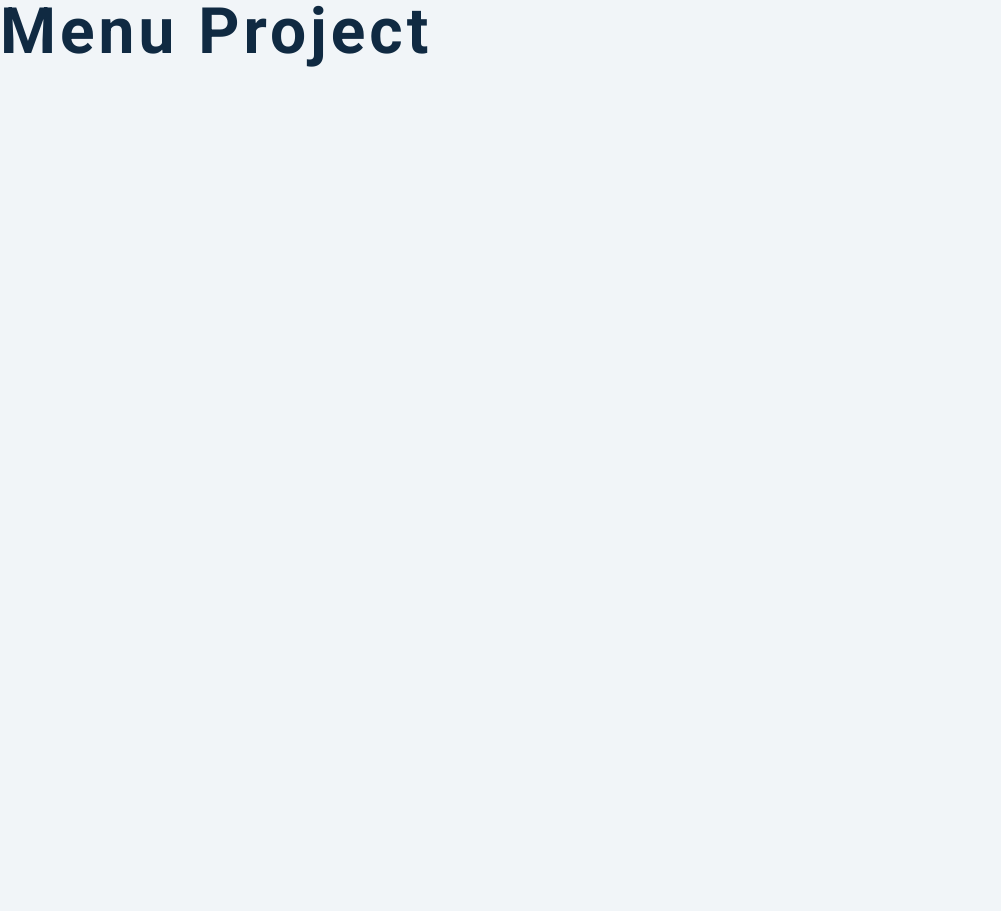
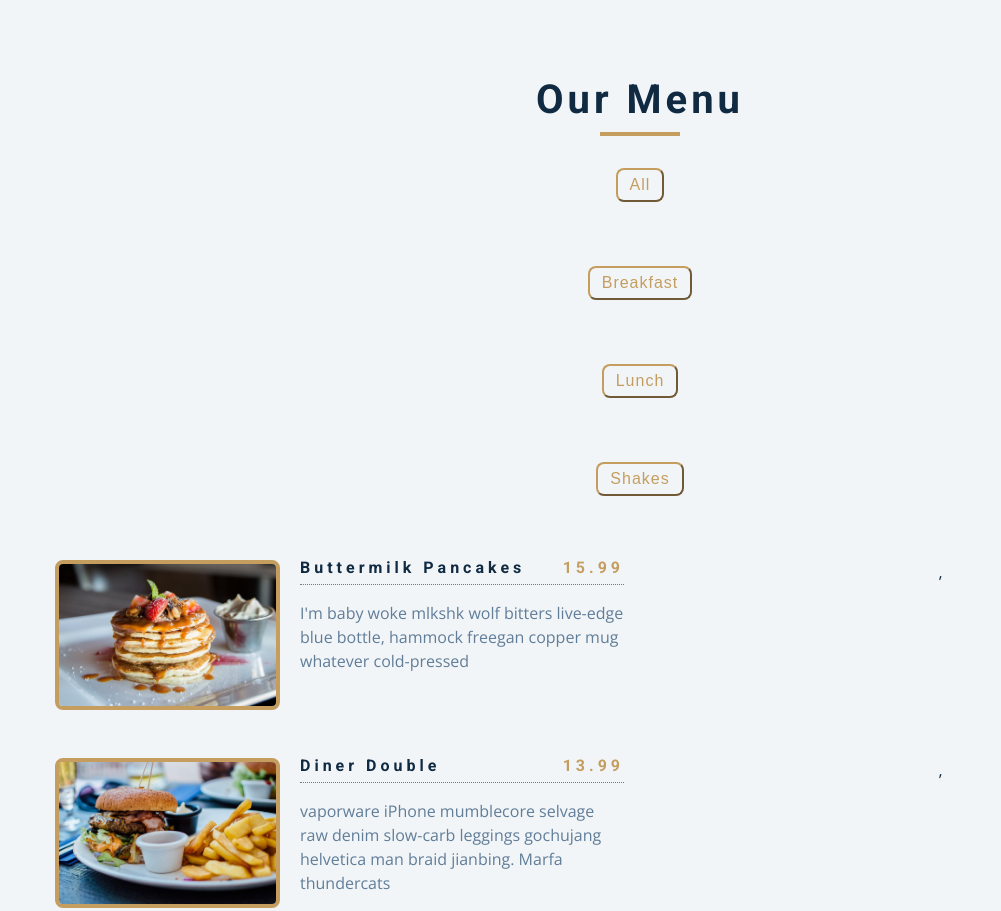
Before and after one commit to navin2608/practice-session, a plain HTML site: page javascript-basic-projects-master/08-menu/setup/index.html in a window 1280 px wide. Shown: the top 911 px of the page, without its empty margins (0-1001 px from the left). Before the commit the page ends 800 px from the top, so only its background shows below. Drawn offline with nearby package versions, Linux system fonts and the light colour scheme.

Commit message:
menu category added

```diff
--- a/javascript-basic-projects-master/08-menu/setup/app.js
+++ b/javascript-basic-projects-master/08-menu/setup/app.js
@@ -72,3 +72,37 @@ const menu = [
     desc: `skateboard fam synth authentic semiotics. Live-edge lyft af, edison bulb yuccie crucifix microdosing.`,
   },
 ];
+const sectionCenter=document.querySelector(".section-center");
+const filterBtns=document.querySelectorAll(".filter-btn");
+window.addEventListener("DOMContentLoaded",function(){
+  displayMenuItems(menu);
+})
+filterBtns.forEach(function(btn){
+  btn.addEventListener('click',function(e){
+      console.log(e.currentTarget.id);
+      if(e.currentTarget.id!=="all"){
+        displayMenuItems(menu.filter(data=>data.category===e.currentTarget.id))
+
+      }
+      else{
+        displayMenuItems(menu);
+      }
+       })
+})
+
+function displayMenuItems(menuItems){
+  let displayMenu=menuItems.map(function(item){
+    return `<article class="menu-item">
+    <img src=${item.img} class="photo" alt="menu-item">
+    <div class="item-info">
+      <header>
+      <h4>${item.title}</h4>
+      <h4 class="price">${item.price}</h4>
+    </header>
+    <p class="item-text">${item.desc}</p>
+    </div>
+  </article>`
+  });
+  displayMenu=displayMenu.join(",","");
+  sectionCenter.innerHTML=displayMenu;
+}
--- a/javascript-basic-projects-master/08-menu/setup/index.html
+++ b/javascript-basic-projects-master/08-menu/setup/index.html
@@ -13,7 +13,31 @@
     <link rel="stylesheet" href="styles.css" />
   </head>
   <body>
-    <h1>menu project</h1>
+    <section class="menu">
+      <div class="title">
+        <h2>Our menu</h2>
+        <div class="underline"></div>
+      </div>
+      <!-- filter buttons -->
+      <!-- menu items -->
+      <div class="btn-container">
+        <button class="filter-btn" data-id="all" id="all">All</button>
+      </div>
+      <div class="btn-container">
+        <button class="filter-btn" id="breakfast">breakfast</button>
+      </div>
+      <div class="btn-container">
+        <button class="filter-btn" id="lunch">lunch</button>
+      </div>
+      <div class="btn-container">
+        <button class="filter-btn" id="shakes">shakes</button>
+      </div>
+      <div class="section-center">
+        <!-- single item -->
+
+        <!-- end of single item -->
+      </div>
+    </section>
     <!-- javascript -->
     <script src="app.js"></script>
   </body>
```
